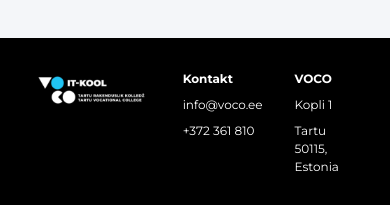
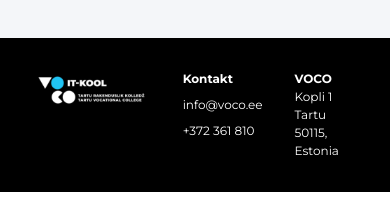
Before and after one commit to ManInBlack-coder/IT-Akadeemia-Koduleht-KSK, a React (Vite) app in the folder client/: page /konsultatsioonid in a window 390 px wide. Shown: the part 911-1116 px from the top of the page. Built offline with nearby package versions, Linux system fonts and the light colour scheme; no server answers.

Commit message:
fix: Footer links don't work

```diff
--- a/client/src/components/Footer.tsx
+++ b/client/src/components/Footer.tsx
@@ -4,17 +4,27 @@ export const Footer = () => {
     <div className='w-full bg-black p-8 flex flex-row justify-center items-center'>
       <div className="flex flex-row justify-start items-start md:items-center gap-8 md:gap-32 w-full md:w-3/4">
         <div className='flex flex-col items-start justify-start'>
-          <img src={logo} alt="logo"/>
+          <a href='/'>
+            <img src={logo} alt="logo"/>
+          </a>
         </div>
         <div className='flex flex-col items-start justify-start gap-2'>
           <p className="text-small-bold md:text-large-bold text-white">Kontakt</p>
-          <p className='text-small-regular md:text-large-regular text-white'>info@voco.ee</p>
+          <a href="mailto:info@voco.ee">
+            <p className='text-small-regular md:text-large-regular text-white'>info@voco.ee</p>
+          </a>
           <p className='text-small-regular md:text-large-regular text-white'>+372 361 810</p>
         </div>
         <div className='flex flex-col items-start justify-start gap-2'>
-          <p className="text-small-bold md:text-large-bold text-white">VOCO</p>
-          <p className='text-small-regular md:text-large-regular text-white'>Kopli 1</p>
-          <p className='text-small-regular md:text-large-regular text-white'>Tartu 50115, Estonia</p>
+          <a
+            href='https://www.google.com/maps/search/?api=1&query=Kopli+1,+Tartu+50115,+Estonia'
+            target='_blank'
+            rel='noopener noreferrer'
+            >
+            <p className="text-small-bold md:text-large-bold text-white">VOCO</p>
+            <p className='text-small-regular md:text-large-regular text-white'>Kopli 1</p>
+            <p className='text-small-regular md:text-large-regular text-white'>Tartu 50115, Estonia</p>
+          </a>
         </div>
       </div>
     </div>
```
